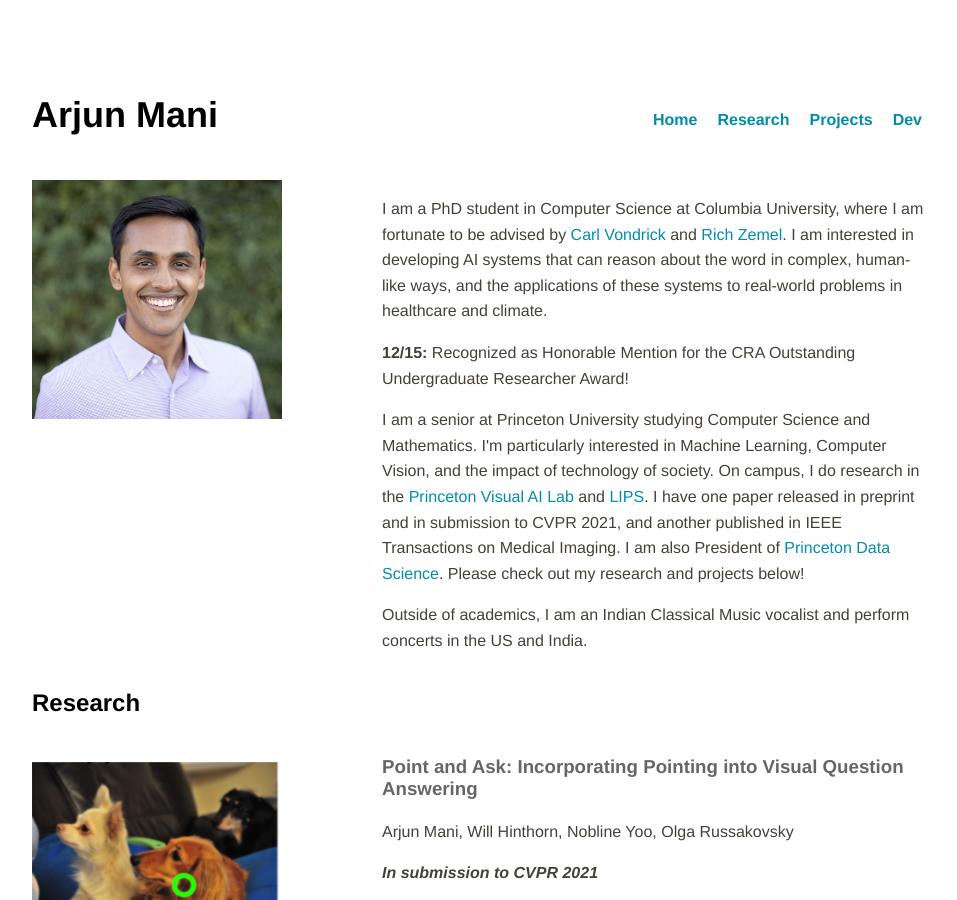
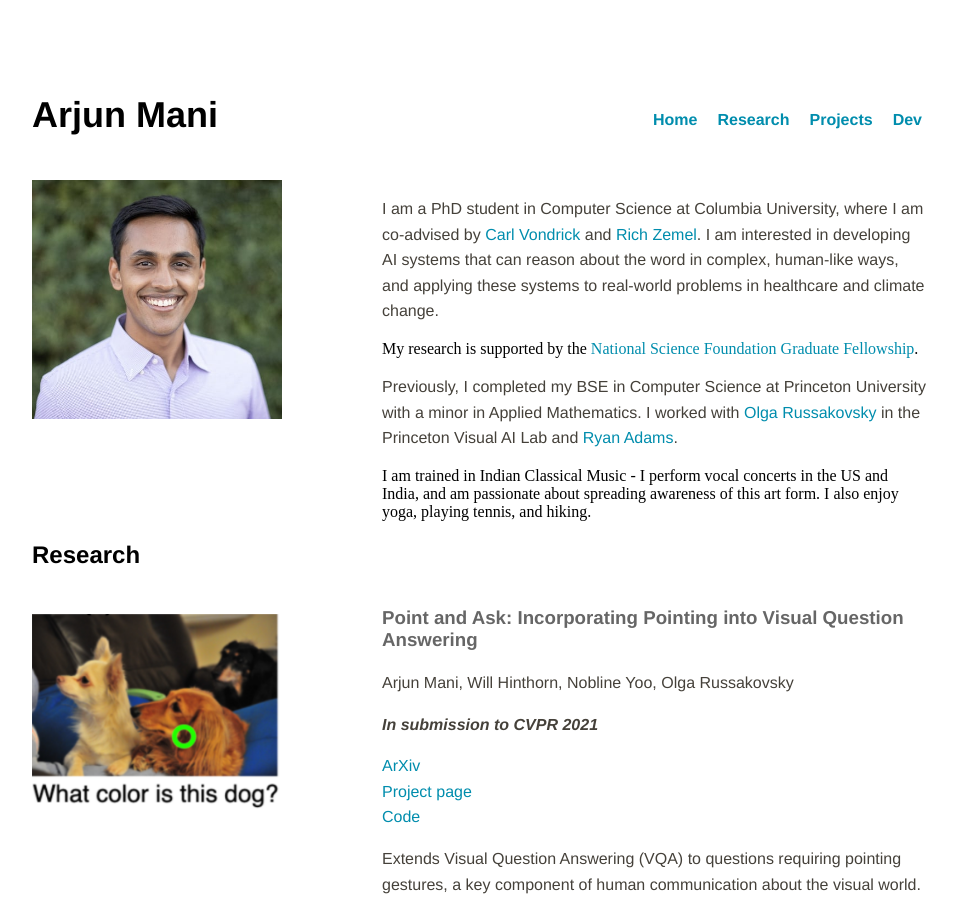
Before and after one commit to arjun-mani/arjun-mani.github.io, a Jekyll site: the page built from index.html, in a window 1280 px wide and 900 px high. Shown: the whole window, without its empty margins (160-1117 px from the left). Built offline with Jekyll 4.4.1, drawn with Linux system fonts in a browser that asks for light colours.

Commit message:
Update index.html

```diff
--- a/index.html
+++ b/index.html
@@ -11,13 +11,13 @@
 		<img class="left" src="cuidpic2.jpg" width="100%">
 	</div>
 	<div class="divTableCell">
-		<p> I am a PhD student in Computer Science at Columbia University, where I am fortunate to be advised by <a href="http://www.cs.columbia.edu/~vondrick/" target="_blank">Carl Vondrick</a> and <a href="http://www.cs.toronto.edu/~zemel/inquiry/home.php" target="_blank">Rich Zemel</a>. I am interested in developing AI systems that can reason about the word in complex, human-like ways,
-			and the applications of these systems to real-world problems in healthcare and climate.
+		<p> I am a PhD student in Computer Science at Columbia University, where I am co-advised by <a href="http://www.cs.columbia.edu/~vondrick/" target="_blank">Carl Vondrick</a> and <a href="http://www.cs.toronto.edu/~zemel/inquiry/home.php" target="_blank">Rich Zemel</a>. I am interested in developing AI systems that can reason about the word in complex, human-like ways,
+			and applying these systems to real-world problems in healthcare and climate change.</p> My research is supported by the <a href="https://www.nsfgrfp.org/" target="_blank">National Science Foundation Graduate Fellowship</a>.
 
-		<p><b>12/15:</b> Recognized as Honorable Mention for the CRA Outstanding Undergraduate Researcher Award!</p>
-		<p>I am a senior at Princeton University studying Computer Science and Mathematics. I'm particularly interested in Machine Learning, Computer Vision, and the impact of technology of society.
-			On campus, I do research in the <a href="https://visualai.princeton.edu/" target="_blank">Princeton Visual AI Lab</a> and <a href="https://lips.cs.princeton.edu/" target="_blank">LIPS</a>. I have one paper released in preprint and in submission to CVPR 2021, and another published in IEEE Transactions on Medical Imaging. I am also President of <a href="https://princetonds.io/" target="_blank">Princeton Data Science</a>. Please check out my research and projects below! </p>
-		<p>Outside of academics, I am an Indian Classical Music vocalist and perform concerts in the US and India.</p>
+		<p> Previously, I completed my BSE in Computer Science at Princeton University with a minor in Applied Mathematics. I worked with <a href="https://www.cs.princeton.edu/~olgarus/" target="_blank">Olga Russakovsky</a>
+			in the Princeton Visual AI Lab and <a href="https://www.cs.princeton.edu/~rpa/" target="_blank">Ryan Adams</a>. </p>
+
+		I am trained in Indian Classical Music - I perform vocal concerts in the US and India, and am passionate about spreading awareness of this art form. I also enjoy yoga, playing tennis, and hiking.
 	</div>
 </div>
 
```
